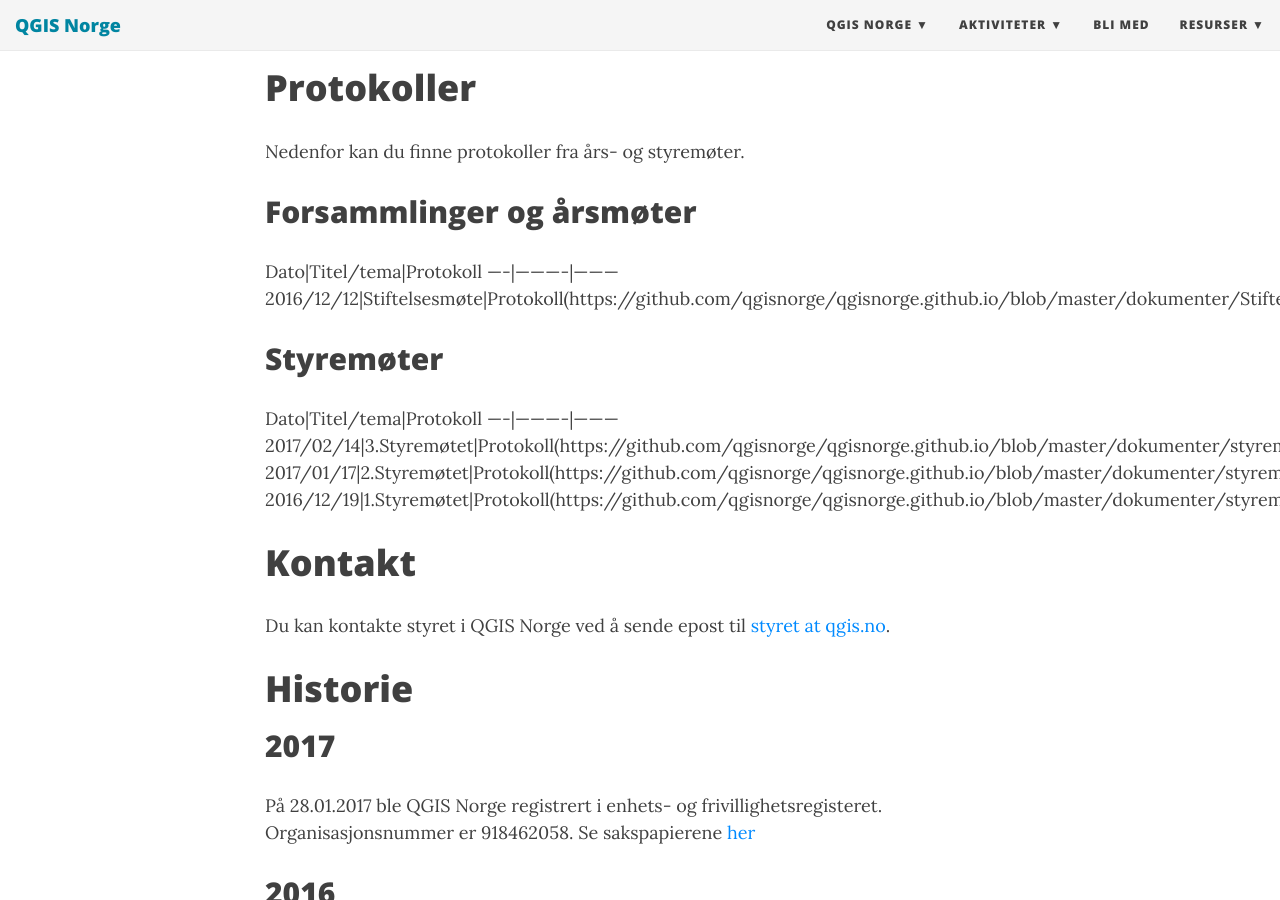
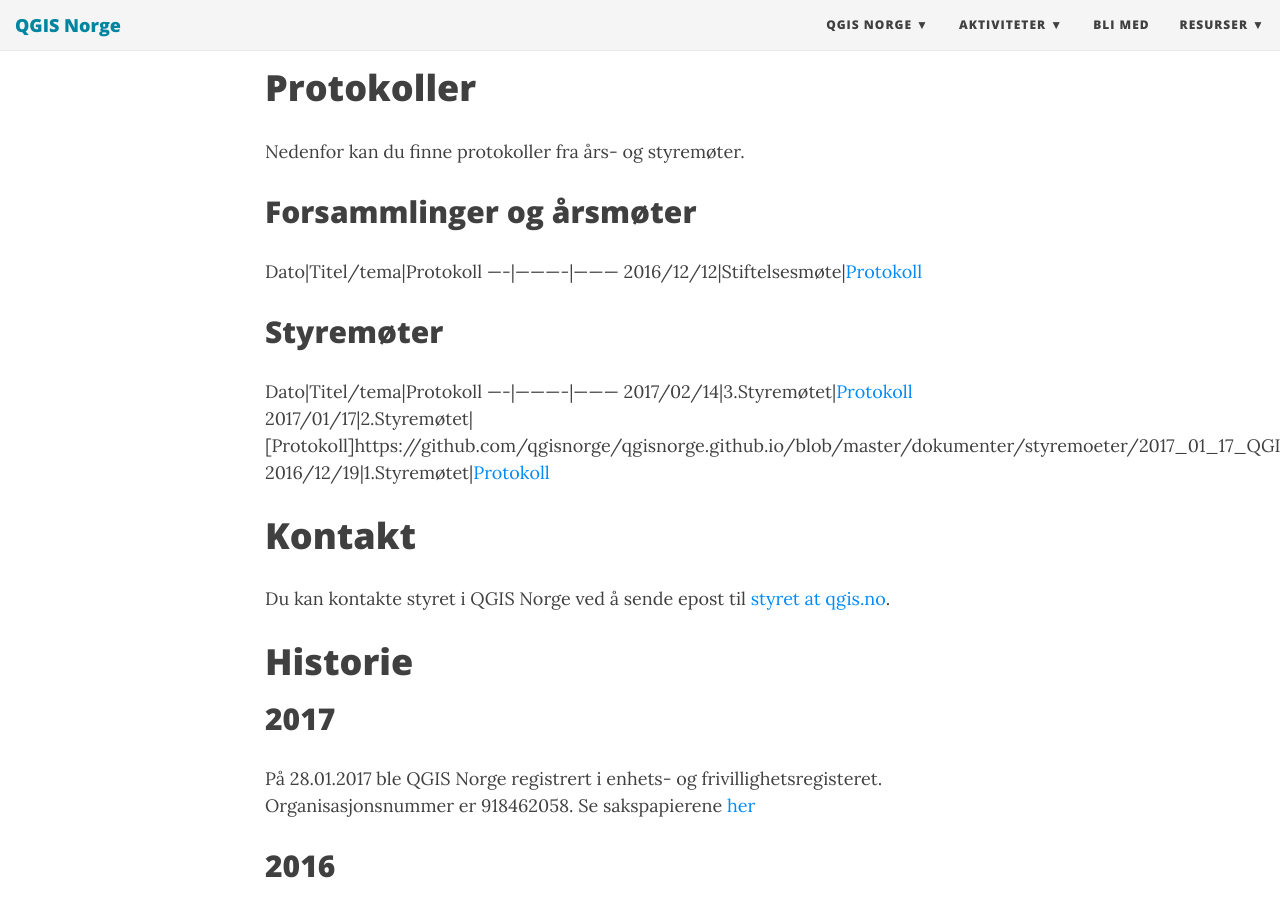
Before and after one commit to qgisnorge/qgisnorge.github.io, a Jekyll site: the page built from omoss.md, in a window 1280 px wide and 900 px high, scrolled down 629 px. Built offline with Jekyll 4.4.1, drawn with Linux system fonts in a browser that asks for light colours; nearby versions of some CDN libraries.

Commit message:
fix links

```diff
--- a/omoss.md
+++ b/omoss.md
@@ -22,14 +22,14 @@
 ## Forsammlinger og årsmøter
 Dato|Titel/tema|Protokoll
 ----|----------|---------
-2016/12/12|Stiftelsesmøte|Protokoll(https://github.com/qgisnorge/qgisnorge.github.io/blob/master/dokumenter/Stiftelsesmoete_QGIS_Norge.pdf)
+2016/12/12|Stiftelsesmøte|[Protokoll](https://github.com/qgisnorge/qgisnorge.github.io/blob/master/dokumenter/Stiftelsesmoete_QGIS_Norge.pdf)
 
 ## Styremøter
 Dato|Titel/tema|Protokoll
 ----|----------|---------
-2017/02/14|3.Styremøtet|Protokoll(https://github.com/qgisnorge/qgisnorge.github.io/blob/master/dokumenter/styremoeter/2017_02_14_QGIS_Norge_Styremoete_0003.docx)
-2017/01/17|2.Styremøtet|Protokoll(https://github.com/qgisnorge/qgisnorge.github.io/blob/master/dokumenter/styremoeter/2017_01_17_QGIS_Norge_Styremoete_0002.docx)
-2016/12/19|1.Styremøtet|Protokoll(https://github.com/qgisnorge/qgisnorge.github.io/blob/master/dokumenter/styremoeter/2016_12_19_QGIS_Norge_Styremoete_0001.docx)
+2017/02/14|3.Styremøtet|[Protokoll](https://github.com/qgisnorge/qgisnorge.github.io/blob/master/dokumenter/styremoeter/2017_02_14_QGIS_Norge_Styremoete_0003.docx)
+2017/01/17|2.Styremøtet|[Protokoll]https://github.com/qgisnorge/qgisnorge.github.io/blob/master/dokumenter/styremoeter/2017_01_17_QGIS_Norge_Styremoete_0002.docx)
+2016/12/19|1.Styremøtet|[Protokoll](https://github.com/qgisnorge/qgisnorge.github.io/blob/master/dokumenter/styremoeter/2016_12_19_QGIS_Norge_Styremoete_0001.docx)
 
 
 # Kontakt
```
